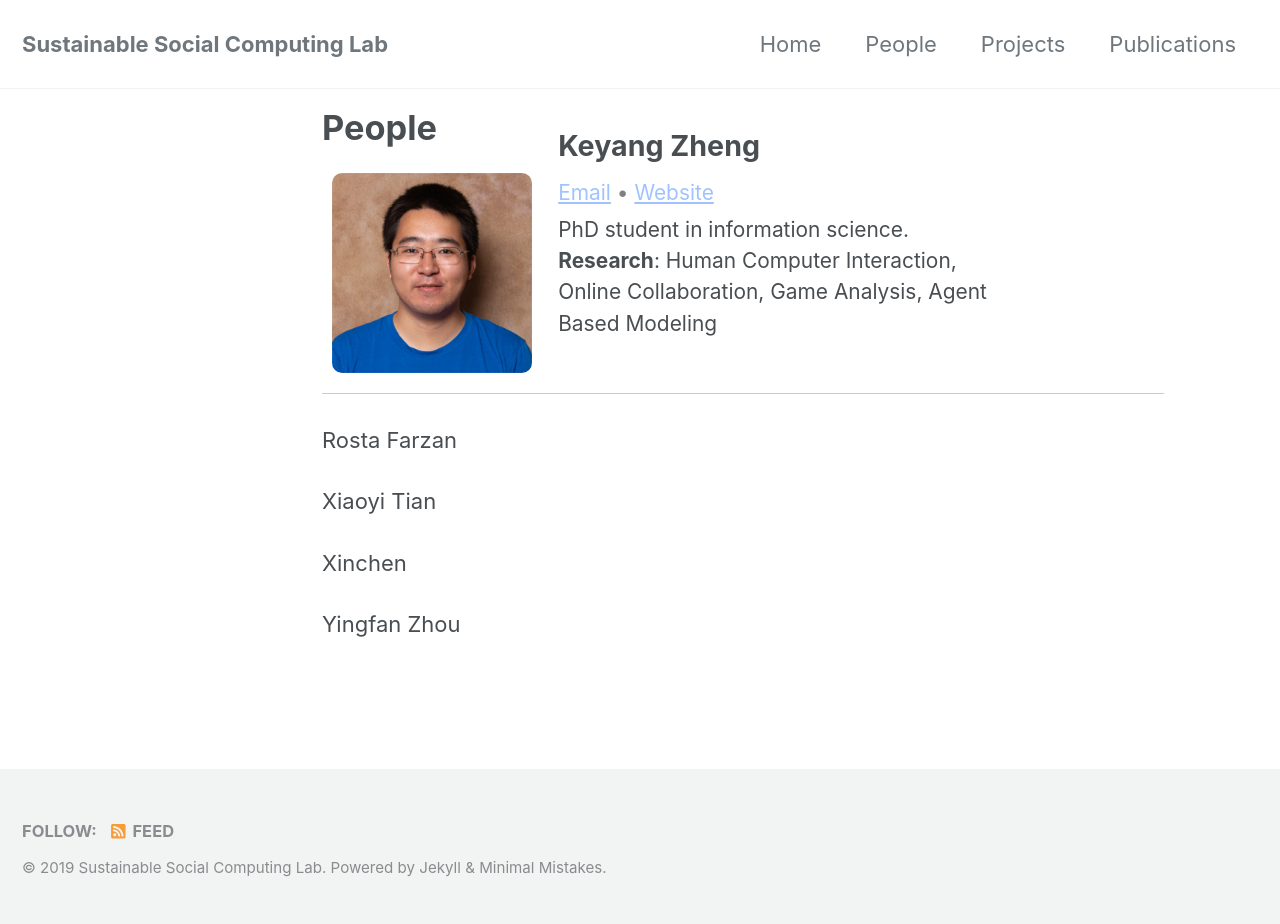
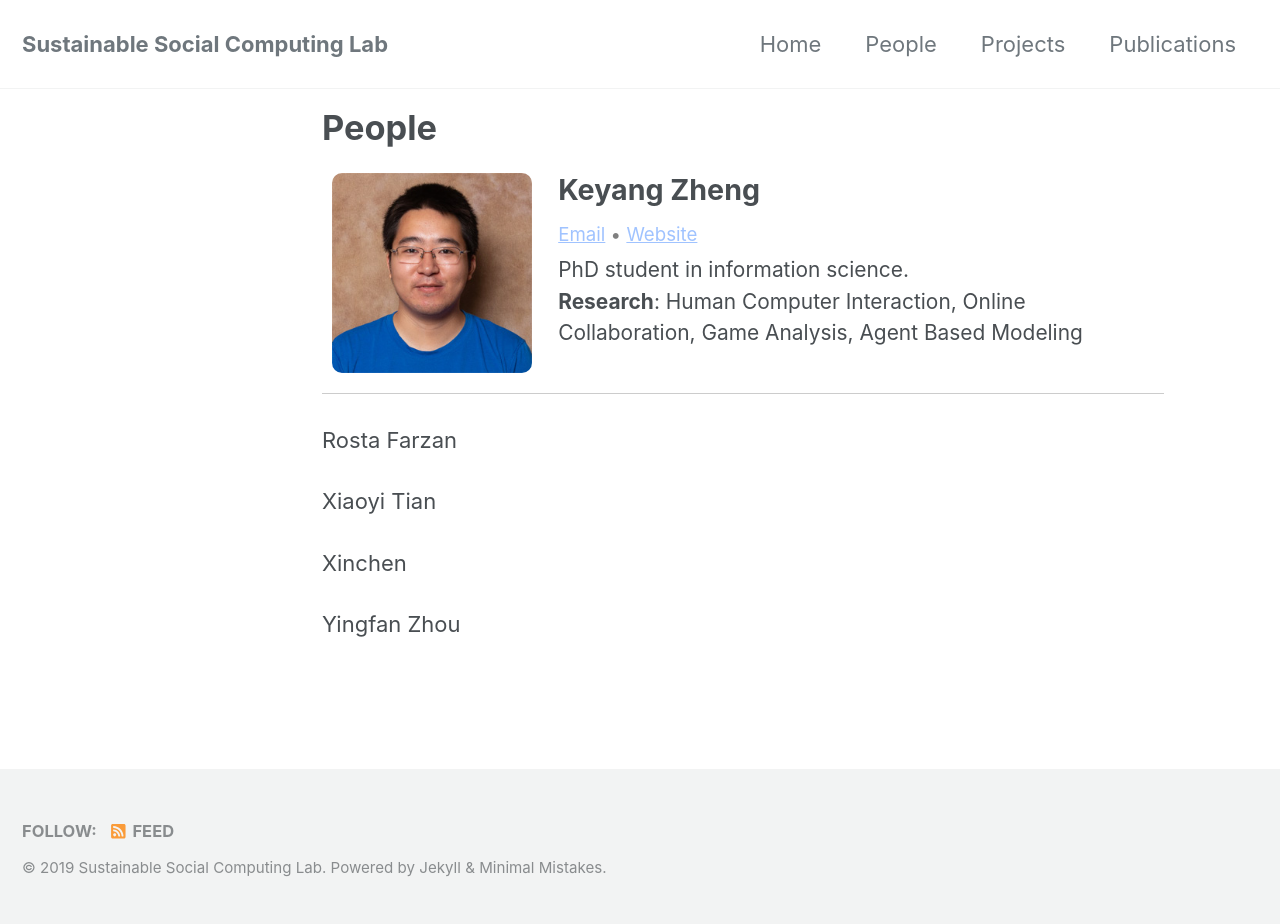
Before and after one commit to SSC-Pitt/SSC-Pitt.github.io, a Jekyll site: the page built from _pages/people.md, in a window 1280 px wide. Built offline with Jekyll 4.4.1, drawn with Linux system fonts in a browser that asks for light colours; cached includes are drawn as plain includes; nearby versions of some CDN libraries.

Commit message:
small changes to member styling

```diff
--- a/assets/css/main.scss
+++ b/assets/css/main.scss
@@ -38,9 +38,9 @@ div.profile-img img{
 }
 
 div.profile-text{
-  margin-top: -2em;
+  // margin-top: -2em;
   margin-left: 20px;
-  width: 20em;
+  width: 26em;
   vertical-align: top;
 
 }
@@ -54,6 +54,7 @@ div.profile-text p.links{
   text-decoration: none;
   margin-bottom: 5px;
   color: grey;
+  font-size: 0.85em;
 }
 
 div.profile-text p.links a{
```
